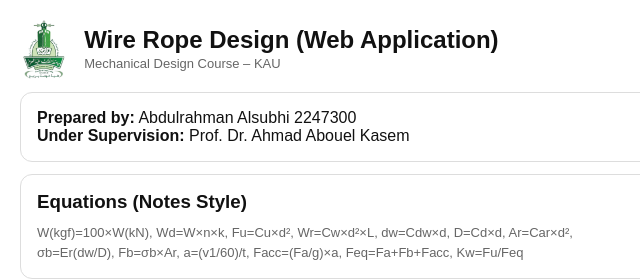
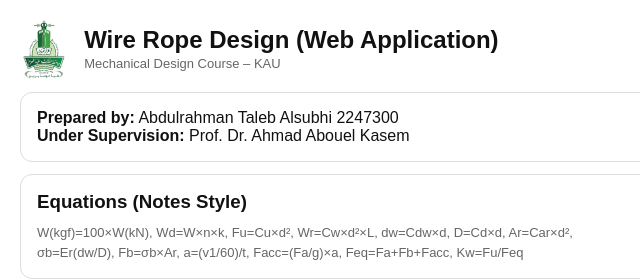
Before and after one commit to alharbi2287/wire-rope-design, a plain HTML site: page index.html in a window 1280 px wide. Shown: the top 279 px of the page, 0-640 px from the left. Drawn offline with Linux system fonts and the light colour scheme.

Commit message:
Update index.html

```diff
--- a/index.html
+++ b/index.html
@@ -116,7 +116,7 @@
 
   <!-- ===== Prepared / Supervision ===== -->
   <div class="card">
-    <b>Prepared by:</b> Abdulrahman Alsubhi 2247300 <br>
+    <b>Prepared by:</b> Abdulrahman Taleb Alsubhi 2247300 <br>
     <b>Under Supervision:</b> Prof. Dr. Ahmad Abouel Kasem
   </div>
 
```
